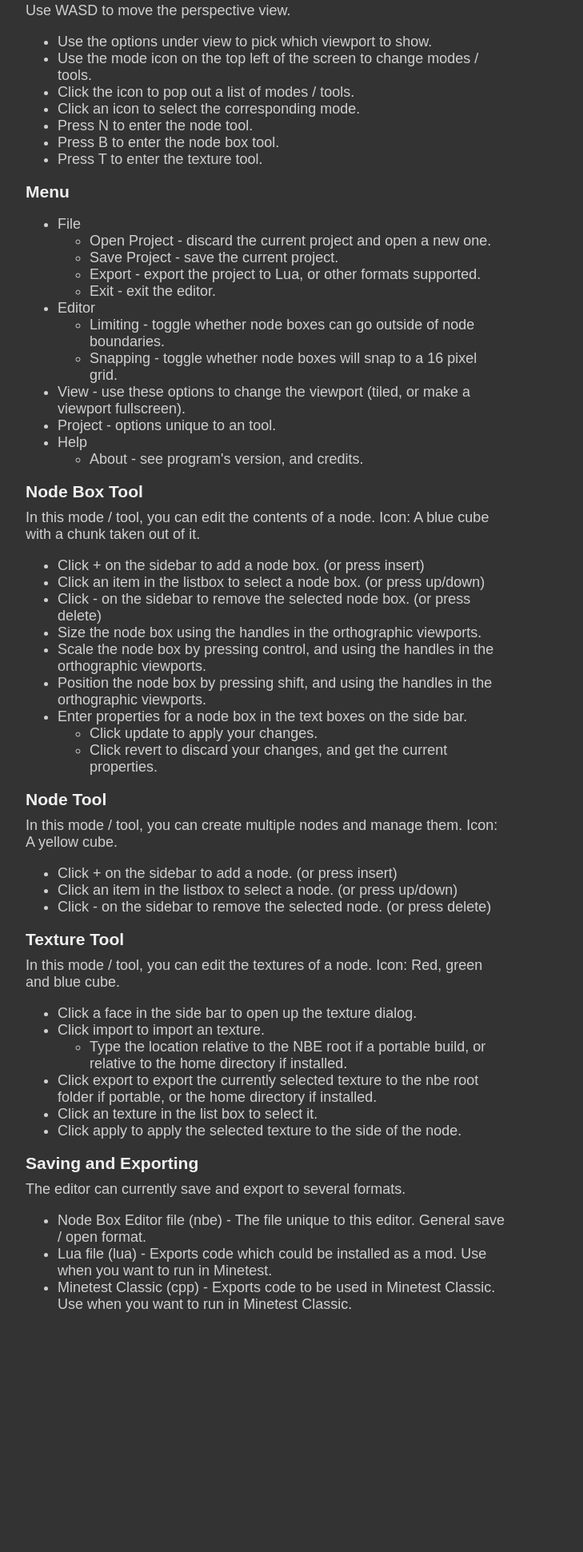
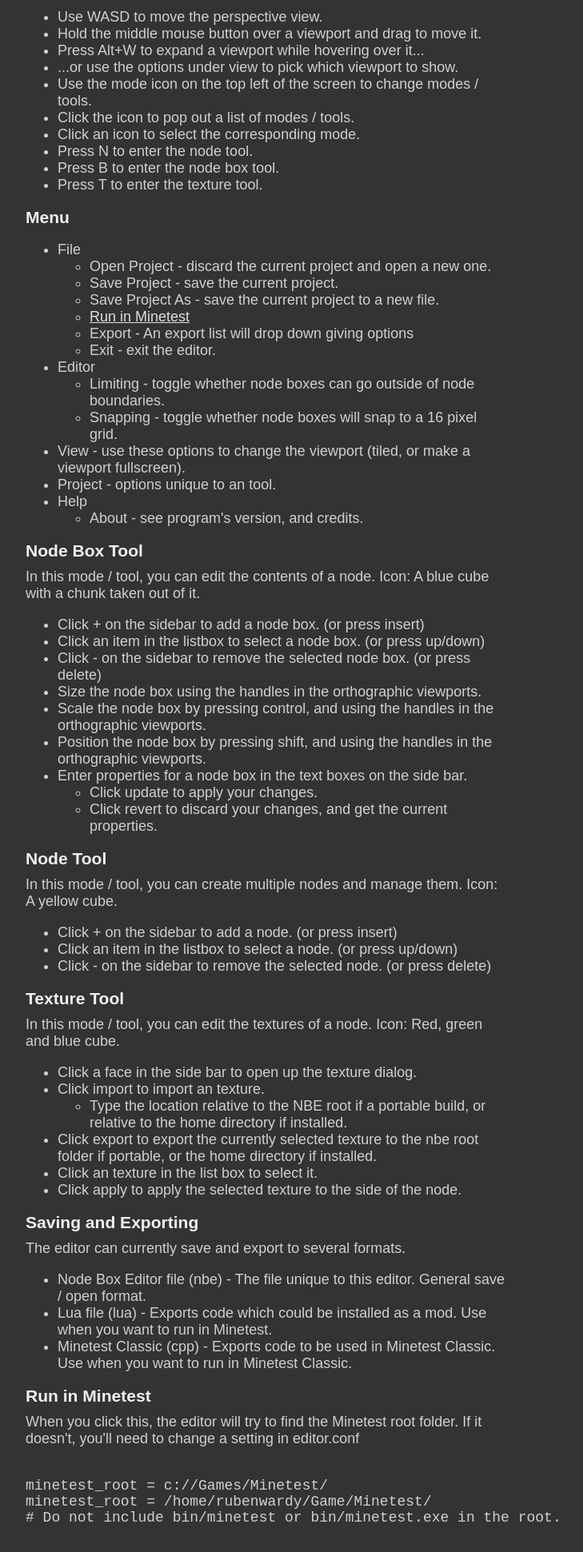
Before and after one commit to rubenwardy/NodeBoxEditor, a plain HTML site: page index.html in a window 1280 px wide. Shown: the part 1146-3087 px from the top of the page at 80% size, without its empty margins (308-1037 px from the left). Before the commit the page ends 2852 px from the top, so only its background shows below. Drawn offline with Linux system fonts and the light colour scheme.

Commit message:
Update index.html

```diff
--- a/index.html
+++ b/index.html
@@ -133,7 +133,7 @@
 			<p style="text-align: center">
 				<a href="https://forum.minetest.net/viewtopic.php?f=14&amp;t=2840" class="button">Forum Topic</a>
 				<a href="http://github.com/rubenwardy/NodeBoxEditor" class="button">GitHub</a>
-				<a href="https://www.dropbox.com/s/f7ukajwg3nh8ju9/NodeBoxEditor_0_7_WindowsBuild.zip?dl=1" class="button">Windows Build</a>
+				<a href="https://github.com/rubenwardy/NodeBoxEditor/releases/download/v0.8.1/NodeBoxEditor_0_8_1_WindowsBuild.zip" class="button">Windows Build</a>
 			</p>
 		</article>
 		<a class="screenshot" href="http://a.pomf.se/ndyske.png">
@@ -178,9 +178,11 @@
 
 			<h3>Editor</h3>
 
-			<p>Use WASD to move the perspective view.</p>
 			<ul>
-			<li>Use the options under view to pick which viewport to show.</li>
+			<li>Use WASD to move the perspective view.</li>
+			<li>Hold the middle mouse button over a viewport and drag to move it.</li>
+			<li>Press Alt+W to expand a viewport while hovering over it...</li>
+			<li>...or use the options under view to pick which viewport to show.</li>
 			<li>Use the mode icon on the top left of the screen to change modes / tools.</li>
 			<li>Click the icon to pop out a list of modes / tools.</li>
 			<li>Click an icon to select the corresponding mode.</li>
@@ -193,7 +195,9 @@
 			<li>File<ul>
 			<li>Open Project - discard the current project and open a new one.</li>
 			<li>Save Project - save the current project.</li>
-			<li>Export - export the project to Lua, or other formats supported.</li>
+			<li>Save Project As - save the current project to a new file.</li>
+			<li><a href="#run-in-minetest">Run in Minetest</a></li>
+			<li>Export - An export list will drop down giving options</li>
 			<li>Exit - exit the editor.</li>
 			</ul>
 			</li>
@@ -253,6 +257,17 @@
 			<li>Lua file (lua) - Exports code which could be installed as a mod. Use when you want to run in Minetest.</li>
 			<li>Minetest Classic (cpp) - Exports code to be used in Minetest Classic. Use when you want to run in Minetest Classic.</li>
 			</ul>
+
+			<h3 id="run-in-minetest">Run in Minetest</h3>
+
+			<p>When you click this, the editor will try to find the Minetest root folder.
+			If it doesn't, you'll need to change a setting in editor.conf</p>
+
+<pre><code>
+minetest_root = c://Games/Minetest/
+minetest_root = /home/rubenwardy/Game/Minetest/
+# Do not include bin/minetest or bin/minetest.exe in the root.
+</code></pre>
 		</article>
 	</main>
 </body>
```
